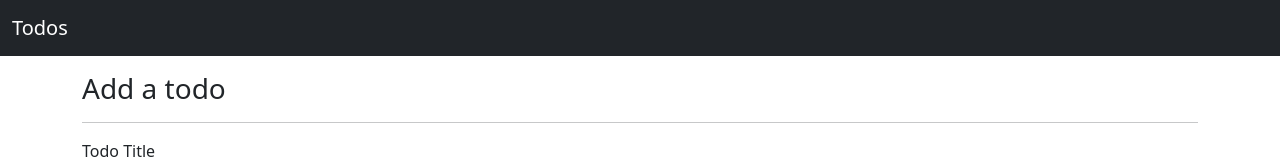
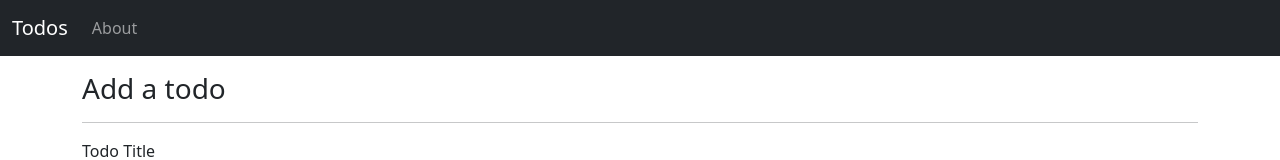
Before and after one commit to cybersaksham/Angular-Todo-List, an Angular app: page / in a window 1280 px wide. Shown: the top 160 px of the page. Built offline with nearby package versions, Linux system fonts and the light colour scheme.

Commit message:
router links added

```diff
--- a/src/app/app.component.html
+++ b/src/app/app.component.html
@@ -1,12 +1,16 @@
 <nav class="navbar navbar-expand-lg navbar-dark bg-dark">
   <div class="container-fluid">
-    <a class="navbar-brand" href="">Todos</a>
+    <a class="navbar-brand" routerLink="/">Todos</a>
     <button class="navbar-toggler" type="button" data-bs-toggle="collapse" data-bs-target="#navbarSupportedContent"
       aria-controls="navbarSupportedContent" aria-expanded="false" aria-label="Toggle navigation">
       <span class="navbar-toggler-icon"></span>
     </button>
     <div class="collapse navbar-collapse" id="navbarSupportedContent">
-      <ul class="navbar-nav me-auto mb-2 mb-lg-0"></ul>
+      <ul class="navbar-nav me-auto mb-2 mb-lg-0">
+        <li class="nav-item">
+          <a class="nav-link" routerLink="/about">About</a>
+        </li>
+      </ul>
     </div>
   </div>
 </nav>
```
